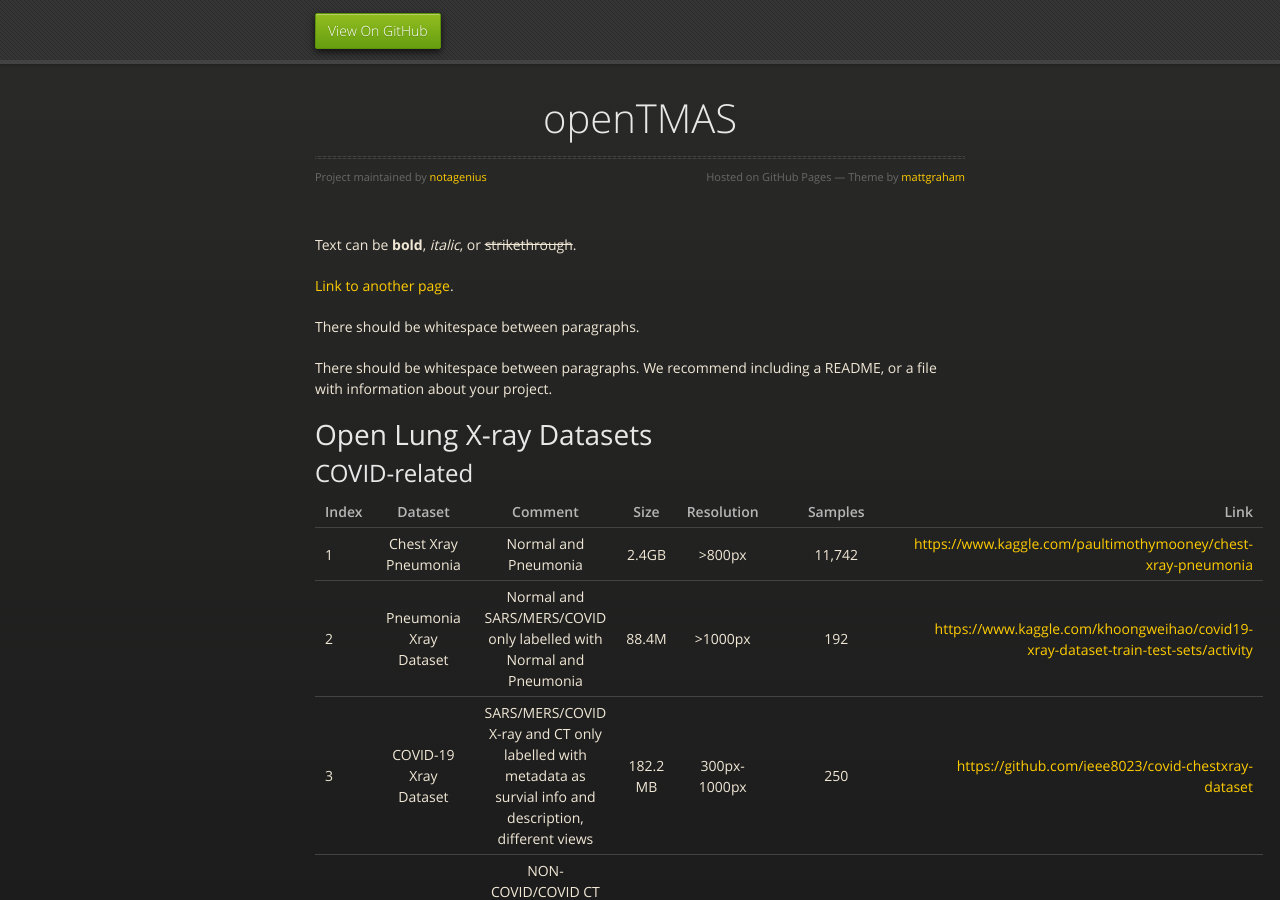
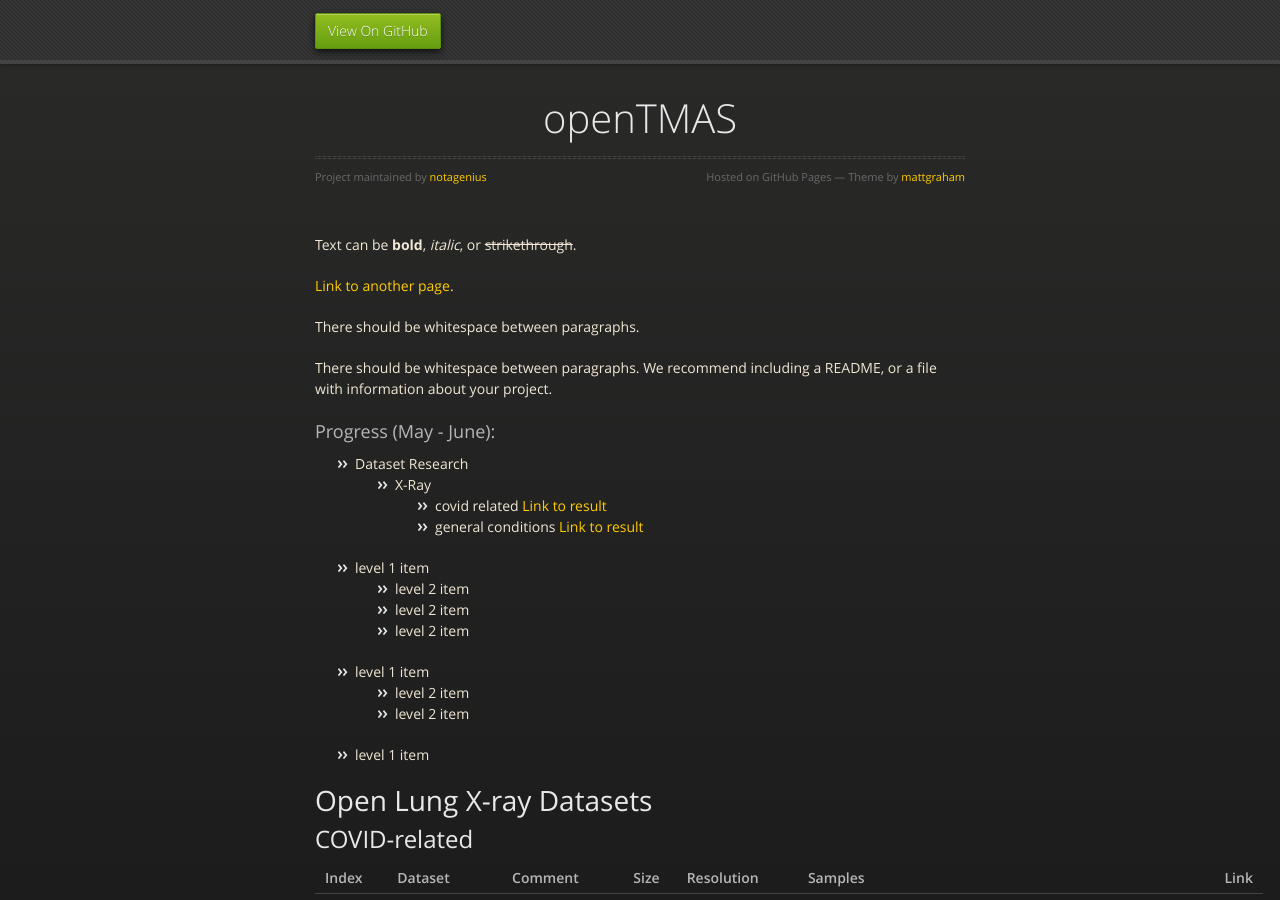
Before and after one commit to notagenius/openTMAS, a Jekyll site: the page built from docs/index.md, in a window 1280 px wide and 900 px high. Built offline with Jekyll 4.4.1, drawn with Linux system fonts in a browser that asks for light colours; the repository's description, which GitHub fills in, is left out.

Commit message:
add datasets

```diff
--- a/docs/index.md
+++ b/docs/index.md
@@ -9,6 +9,21 @@ Text can be **bold**, _italic_, or ~~strikethrough~~.
 There should be whitespace between paragraphs.
 
 There should be whitespace between paragraphs. We recommend including a README, or a file with information about your project.
+
+### Progress (May - June):
+
+- Dataset Research
+  - X-Ray
+    - covid related [Link to result](./dataset-covid.html)
+    - general conditions [Link to result](./dataset-general.html)
+- level 1 item
+  - level 2 item
+  - level 2 item
+  - level 2 item
+- level 1 item
+  - level 2 item
+  - level 2 item
+- level 1 item
 
 # Open Lung X-ray Datasets
 ## COVID-related
```
Also changed, not shown: docs/dataset-covid.md (added, +18 -0 lines), docs/dataset-general.md (added, +16 -0 lines).
